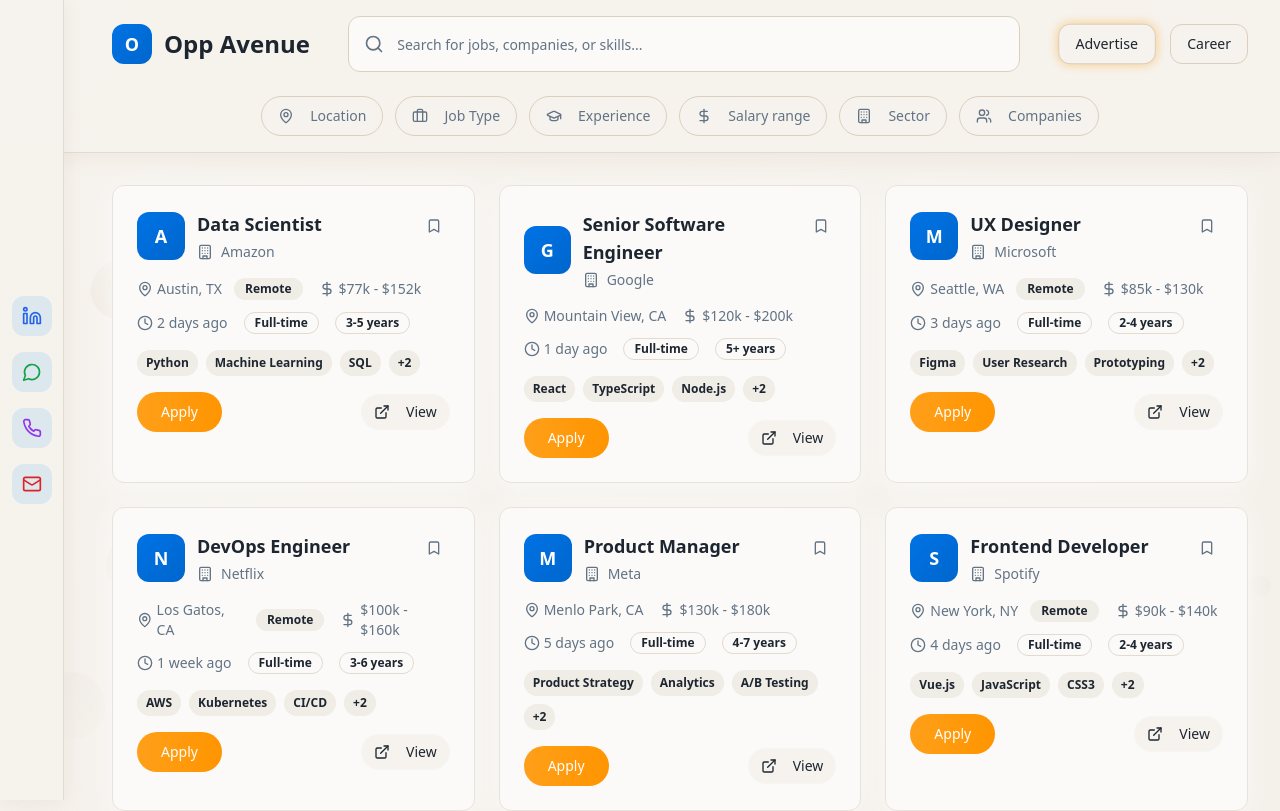
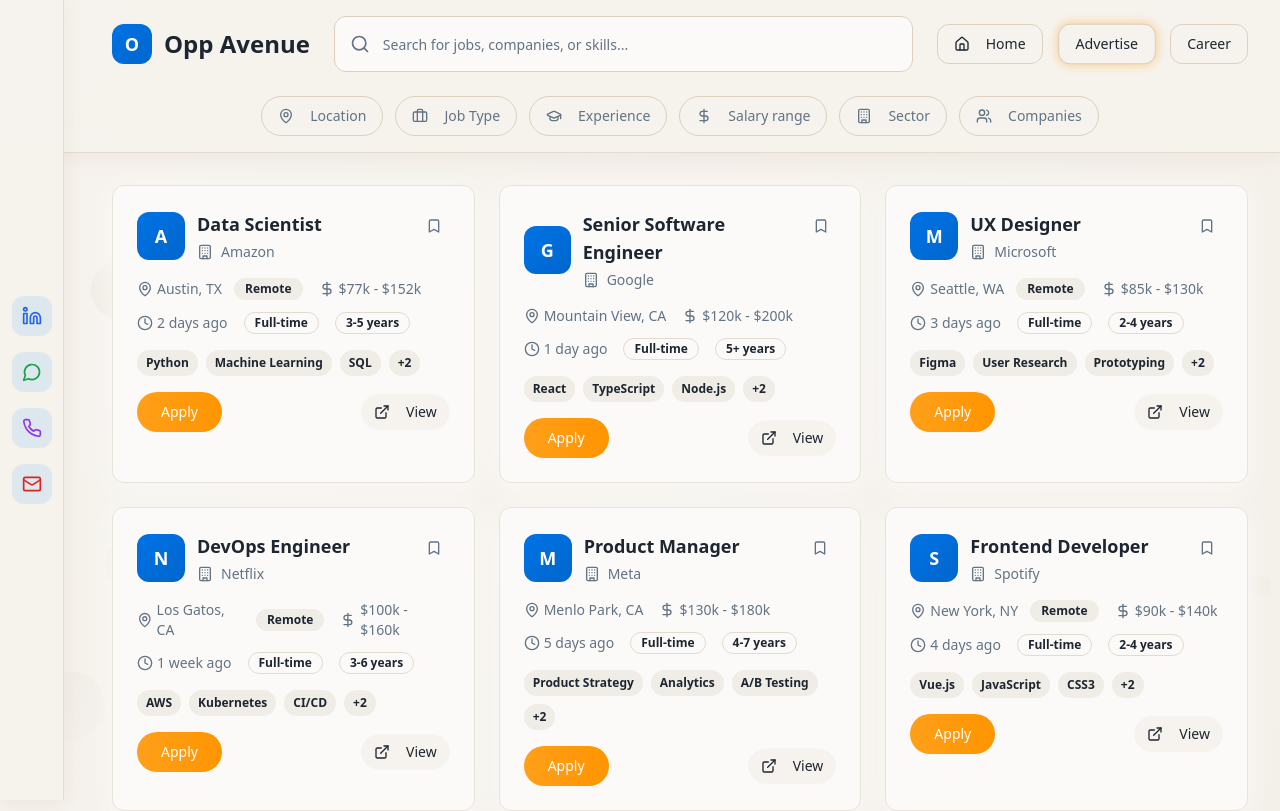
Before and after one commit to vivek-ranjan21639/opp-avenue-jobs, a React (Vite) app: page / in a window 1280 px wide. Shown: the top 811 px of the page. Built offline with nearby package versions, Linux system fonts and the light colour scheme.

Commit message:
Add home menu to header
Added a home menu button to the header, positioned before the advertise menu. This button allows users to navigate back to the home page from other sections of the website.

```diff
--- a/src/components/Header.tsx
+++ b/src/components/Header.tsx
@@ -88,7 +88,6 @@ const Header: React.FC<HeaderProps> = ({ onAdvertiseClick, onCareerClick }) => {
 
           {/* Navigation Menu Buttons */}
           <div className="flex items-center gap-4 flex-shrink-0">
-            {!isHomePage && (
             <Button
               onClick={() => navigate('/')}
               variant="outline"
@@ -98,7 +97,6 @@ const Header: React.FC<HeaderProps> = ({ onAdvertiseClick, onCareerClick }) => {
               <Home className="w-4 h-4 mr-2" />
               Home
             </Button>
-            )}
             <Button
               onClick={onAdvertiseClick}
               variant="outline"
```
Lines whose indentation alone changed are shown as unchanged.
